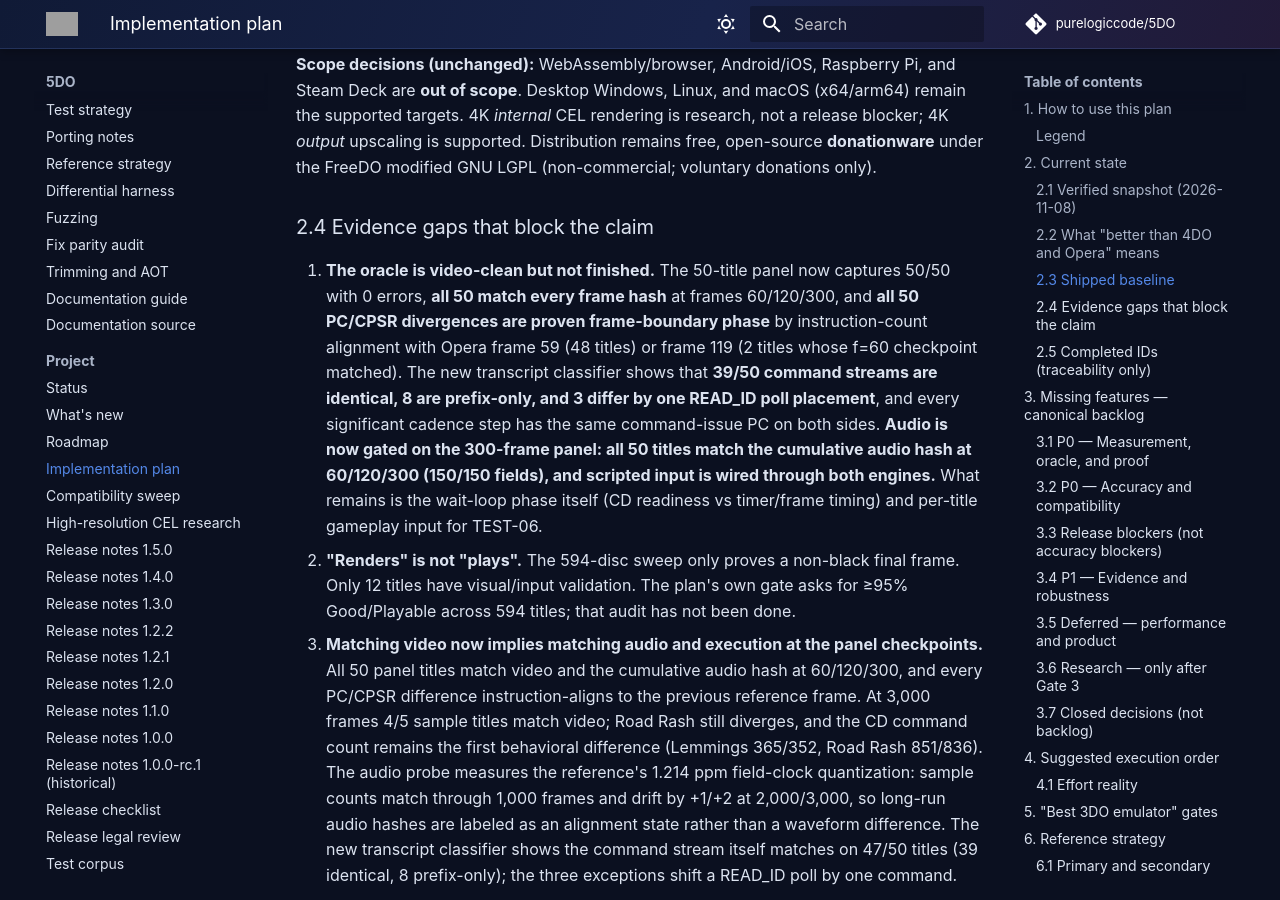
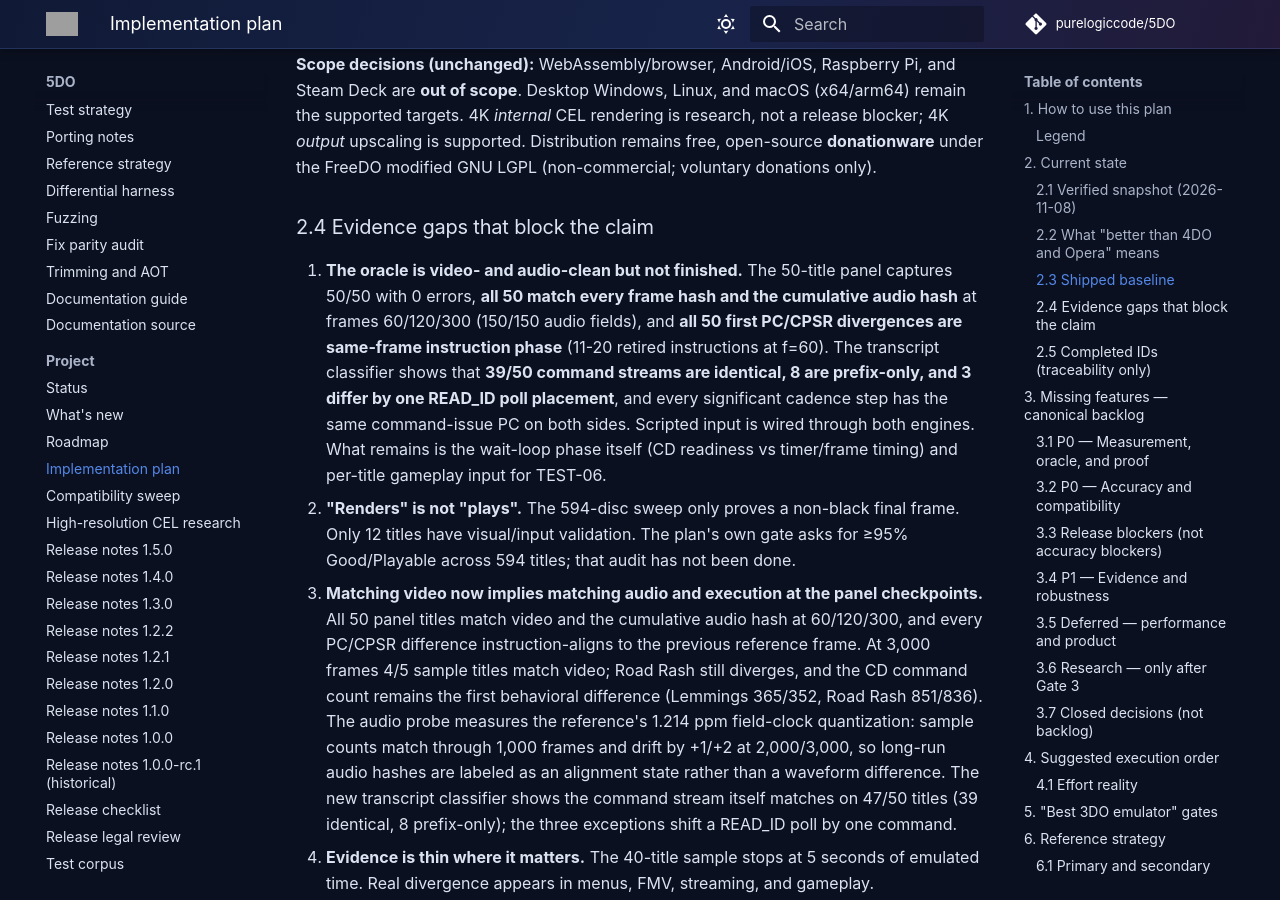
Before and after one commit to purelogiccode/5DO, an MkDocs documentation site: the page built from docs/ImplementationPlan.md, in a window 1280 px wide and 900 px high, scrolled down 5075 px. Built offline with MkDocs 1.6.1 and Material for MkDocs 9.7.7, drawn with Linux system fonts in a browser that asks for light colours; comment, search, counter and statistics services are not loaded; grey boxes are pictures that could not be loaded.

Commit message:
Correct the oracle gap summary to the audio-gated panel result

```diff
--- a/docs/ImplementationPlan.md
+++ b/docs/ImplementationPlan.md
@@ -97,7 +97,7 @@ These are done and must not regress. They are listed here once; the backlog cont
 
 ### 2.4 Evidence gaps that block the claim
 
-1. **The oracle is video-clean but not finished.** The 50-title panel now captures 50/50 with 0 errors, **all 50 match every frame hash** at frames 60/120/300, and **all 50 PC/CPSR divergences are proven frame-boundary phase** by instruction-count alignment with Opera frame 59 (48 titles) or frame 119 (2 titles whose f=60 checkpoint matched). The new transcript classifier shows that **39/50 command streams are identical, 8 are prefix-only, and 3 differ by one READ_ID poll placement**, and every significant cadence step has the same command-issue PC on both sides. **Audio is now gated on the 300-frame panel: all 50 titles match the cumulative audio hash at 60/120/300 (150/150 fields), and scripted input is wired through both engines.** What remains is the wait-loop phase itself (CD readiness vs timer/frame timing) and per-title gameplay input for TEST-06.
+1. **The oracle is video- and audio-clean but not finished.** The 50-title panel captures 50/50 with 0 errors, **all 50 match every frame hash and the cumulative audio hash** at frames 60/120/300 (150/150 audio fields), and **all 50 first PC/CPSR divergences are same-frame instruction phase** (11-20 retired instructions at f=60). The transcript classifier shows that **39/50 command streams are identical, 8 are prefix-only, and 3 differ by one READ_ID poll placement**, and every significant cadence step has the same command-issue PC on both sides. Scripted input is wired through both engines. What remains is the wait-loop phase itself (CD readiness vs timer/frame timing) and per-title gameplay input for TEST-06.
 2. **"Renders" is not "plays".** The 594-disc sweep only proves a non-black final frame. Only 12 titles have visual/input validation. The plan's own gate asks for ≥95% Good/Playable across 594 titles; that audit has not been done.
 3. **Matching video now implies matching audio and execution at the panel checkpoints.** All 50 panel titles match video and the cumulative audio hash at 60/120/300, and every PC/CPSR difference instruction-aligns to the previous reference frame. At 3,000 frames 4/5 sample titles match video; Road Rash still diverges, and the CD command count remains the first behavioral difference (Lemmings 365/352, Road Rash 851/836). The audio probe measures the reference's 1.214 ppm field-clock quantization: sample counts match through 1,000 frames and drift by +1/+2 at 2,000/3,000, so long-run audio hashes are labeled as an alignment state rather than a waveform difference. The new transcript classifier shows the command stream itself matches on 47/50 titles (39 identical, 8 prefix-only); the three exceptions shift a READ_ID poll by one command.
 4. **Evidence is thin where it matters.** The 40-title sample stops at 5 seconds of emulated time. Real divergence appears in menus, FMV, streaming, and gameplay.
```
